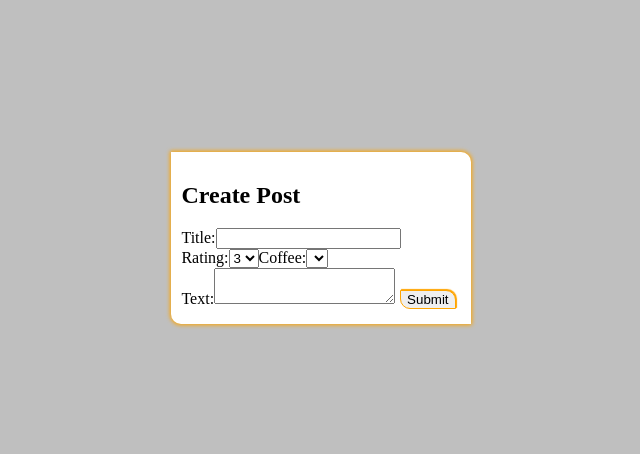
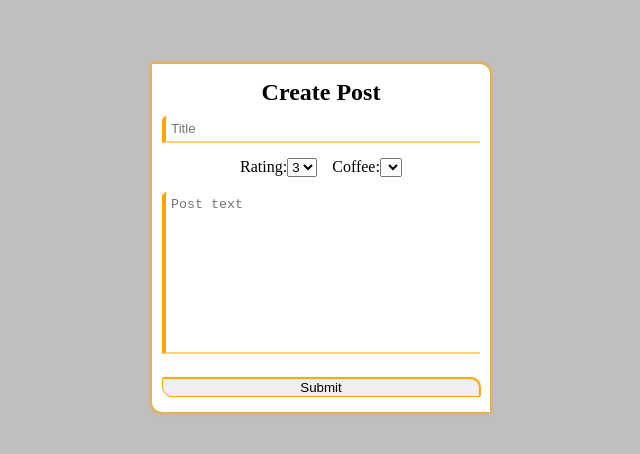
Before and after one commit to Patricus/coffee-posts, a Next.js app in the folder frontend/: page /components/Post/NewPost in a window 1280 px wide. Shown: the part 162-616 px from the top of the page, without its empty margins (319-959 px from the left). Built offline with nearby package versions, Linux system fonts and the light colour scheme.

Commit message:
Style new post modal and posts

```diff
--- a/frontend/pages/components/Post/NewPost.tsx
+++ b/frontend/pages/components/Post/NewPost.tsx
@@ -45,16 +45,16 @@ function NewPost({ setModal }: { setModal: React.Dispatch<React.SetStateAction<b
                 <h2 className={styles.title}>Create Post</h2>
                 <form className={styles.form} onSubmit={submit}>
                     <label htmlFor="title" className={styles.label}>
-                        Title:
                         <input
                             id="title"
                             className={styles.input}
                             type="text"
+                            placeholder="Title"
                             value={title}
                             onChange={e => setTitle(e.target.value)}
                         />
                     </label>
-                    <div>
+                    <div className={styles.ratingCoffee}>
                         <label htmlFor="rating">
                             Rating:
                             <select
@@ -85,9 +85,9 @@ function NewPost({ setModal }: { setModal: React.Dispatch<React.SetStateAction<b
                         </label>
                     </div>
                     <label htmlFor="text" className={styles.label}>
-                        Text:
                         <textarea
                             id="text"
+                            placeholder="Post text"
                             className={styles.textarea}
                             value={text}
                             onChange={e => setText(e.target.value)}
--- a/frontend/styles/NewPost.module.css
+++ b/frontend/styles/NewPost.module.css
@@ -9,6 +9,8 @@
     z-index: 2;
 }
 .modal {
+    max-width: 400px;
+    width: max-content;
     padding: 10px;
     border-top-right-radius: 10px;
     border-bottom-left-radius: 10px;
@@ -16,3 +18,42 @@
     background-color: white;
     z-index: 3;
 }
+.title {
+    margin: 5px auto;
+    text-align: center;
+}
+.form {
+    width: 100%;
+    display: flex;
+    flex-direction: column;
+    align-items: center;
+    gap: 10px;
+}
+.form button {
+    width: 100%;
+}
+.label {
+    width: fit-content;
+    max-width: 100%;
+    text-align: center;
+    margin: 5px 0;
+}
+.input,
+.textarea {
+    width: calc(240px + 5vw);
+    max-width: 100%;
+    padding: 5px;
+    border-top-left-radius: 5px;
+    outline: none;
+    border: none;
+    border-bottom: 2px solid rgba(255, 165, 0, 0.5);
+    border-left: 4px solid orange;
+}
+.textarea {
+    height: 150px;
+    resize: none;
+}
+.ratingCoffee {
+    display: flex;
+    gap: 15px;
+}
--- a/frontend/styles/SinglePost.module.css
+++ b/frontend/styles/SinglePost.module.css
@@ -13,13 +13,18 @@
     visibility: visible;
 }
 .title {
+    word-wrap: break-word;
+    text-align: center;
 }
 .rating {
     margin: 0;
 }
 .text {
+    width: 100%;
     font-weight: 100;
     font-size: 0.8rem;
+    word-wrap: break-word;
+    text-align: center;
 }
 .percentage {
     font-weight: 600;
```
